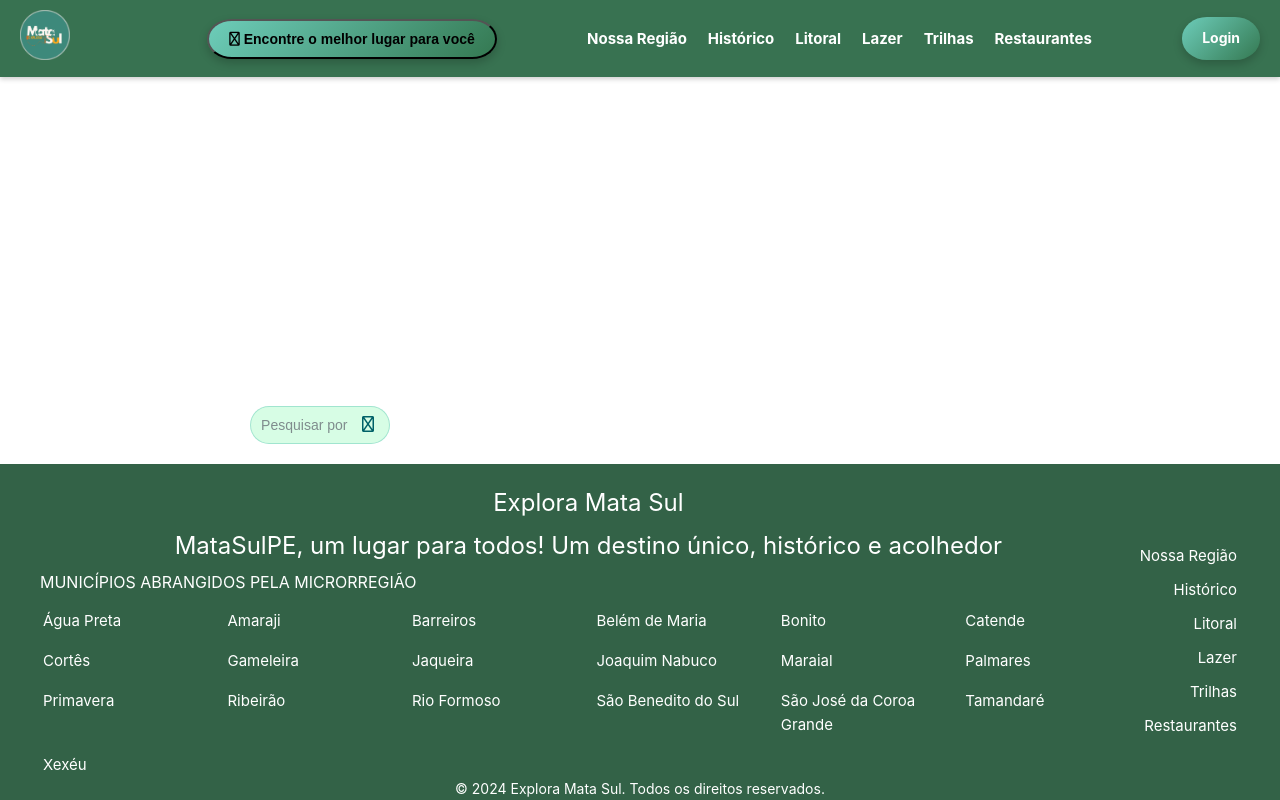
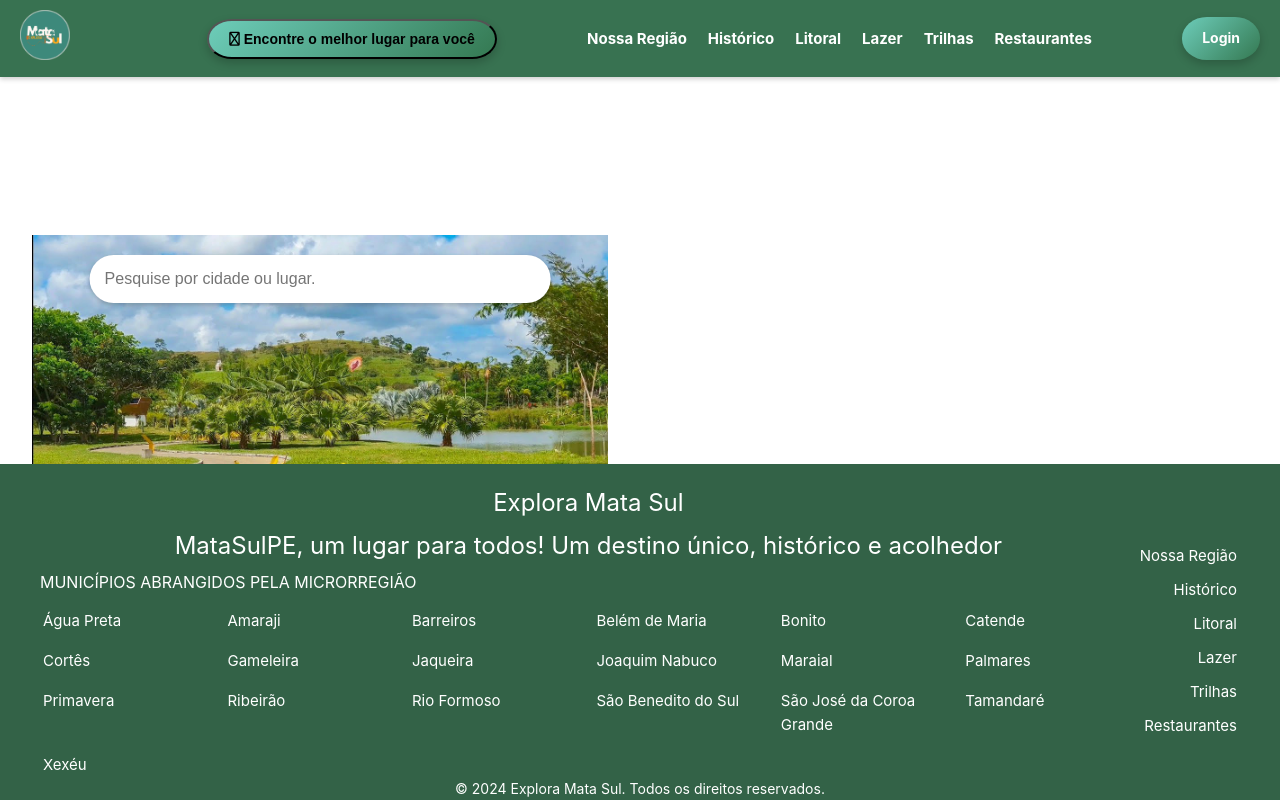
Before and after one commit to D4N1M4/ExploraMataSul, a Vue app: page / in a window 1280 px wide. Built offline with nearby package versions, Linux system fonts and the light colour scheme.

Commit message:
adcionando o banner central -  erros no css

```diff
--- a/src/views/HomeView.vue
+++ b/src/views/HomeView.vue
@@ -4,58 +4,91 @@ import NavBar from '../components/NavBar.vue';
 </script>
 
 <template>
-<div>
+<div id="home">
 <NavBar />
 <main>
-<div class="search-area">
-    <div class="search-wrapper">
-    <input type="text" placeholder="Pesquisar por lugar ou cidade" />
-    <button>
-        <i class="fas fa-search"></i>
-    </button>
+<div class="area-visual">
+    <div class="pesquisa">
+        <input type="text" placeholder="Pesquise por cidade ou lugar." />
     </div>
-</div>
+    <div class="imagem-banner">
+        <img src="../assets/jardimBotanico.jpg" alt="Imagem da região" />
+        <div class="texto-banner">
+        <button class="botao-nossa-regiao">Nossa Região</button>
+        </div>
+    </div>
+    </div>
 </main>
 <Footer />
 </div>
 </template>
-
 <style scoped>
-.search-wrapper {
-position: relative;
-margin: 0 auto; /* Centraliza horizontalmente */
-width: 60%;
-margin-top: 50px;
+* {
+margin: 0;
+padding: 0;
+box-sizing: border-box;
+}
+#home {
+display: flex;
+flex-direction: column;
+align-items: center;
 }
 
-.search-wrapper input {
+main {
 width: 100%;
-padding: 10px 40px 10px 10px; /* Adiciona espaço para o botão */
-border: 1px solid rgba(109, 205, 186, 0.5); /* Borda sutil */
-border-radius: 20px;
-background-color: rgba(122, 248, 168, 0.3); /* Fundo verde translúcido */
-color: #2C3E50; /* Cor do texto */
-font-size: 14px;
 }
 
-.search-wrapper input::placeholder {
-color: #7F8C8D; /* Cor do placeholder */
+.area-visual {
+position: relative;
+text-align: center;
+color: #fff;
 }
 
-.search-wrapper button {
+/* Estilo da barra de pesquisa */
+.pesquisa {
 position: absolute;
-top: 50%;
-right: 10px; /* Ajusta a posição dentro do input */
-transform: translateY(-50%);
-background: none;
-border: none;
-color: #006168;
-cursor: pointer;
-font-size: 16px;
+top: 20px;
+left: 50%;
+transform: translateX(-50%);
+width: 80%;
+max-width: 600px;
 }
 
-.search-wrapper button:hover {
-color: #2980B9;
+.pesquisa input {
+width: 100%;
+padding: 15px;
+font-size: 1rem;
+border: none;
+border-radius: 25px;
+box-shadow: 0 2px 4px rgba(0, 0, 0, 0.2);
+}
+.imagem-banner img {
+width: 100%;
+height: auto;
+object-fit: cover;
+}
+
+.texto-banner {
+position: absolute;
+bottom: 20px;
+left: 50%;
+transform: translateX(-50%);
+}
+
+.botao-nossa-regiao {
+background-color: rgba(0, 0, 0, 0.6);
+color: #fff;
+border: none;
+border-radius: 20px;
+padding: 10px 20px;
+font-size: 1rem;
+cursor: pointer;
+transition: all 0.3s ease;
+}
+
+.botao-nossa-regiao:hover {
+background-color: #fff;
+color: #000;
 }
 
 </style>
```
Also changed, not shown: src/assets/mapa.jpg (added).
